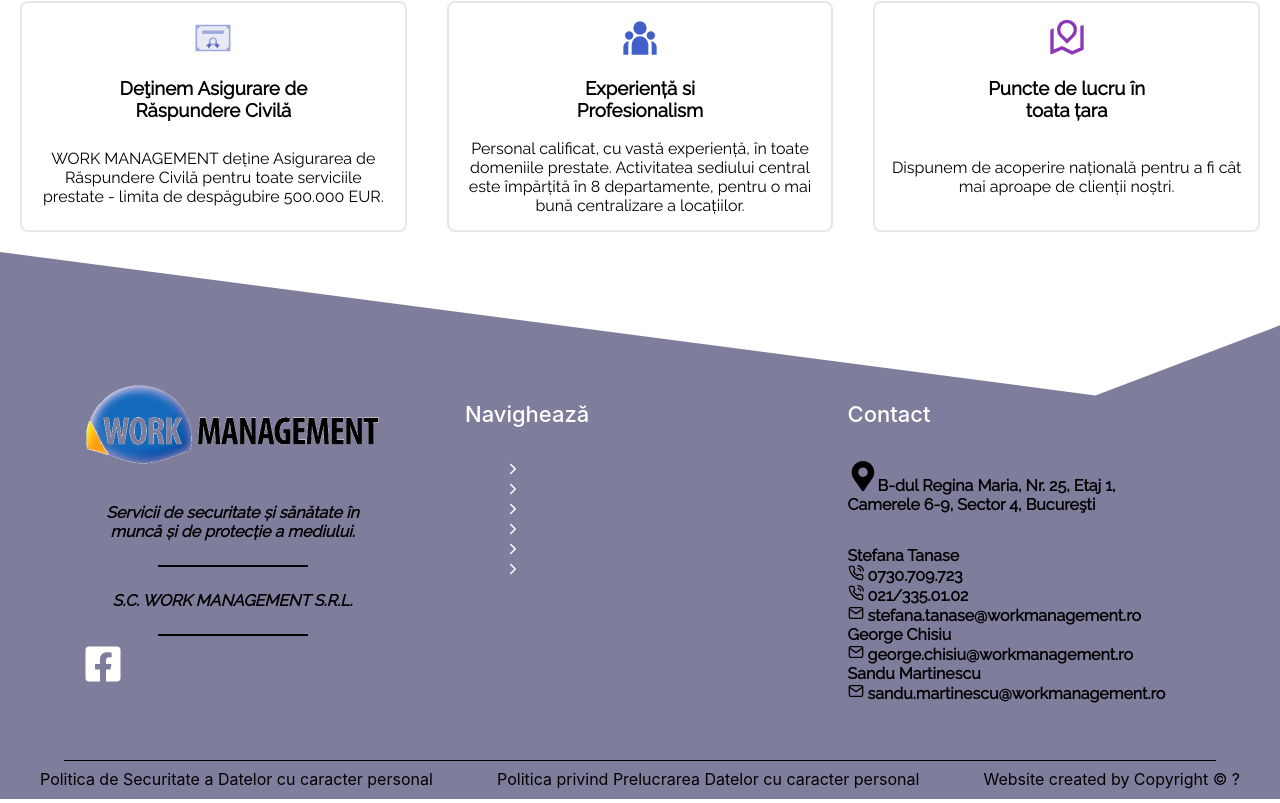
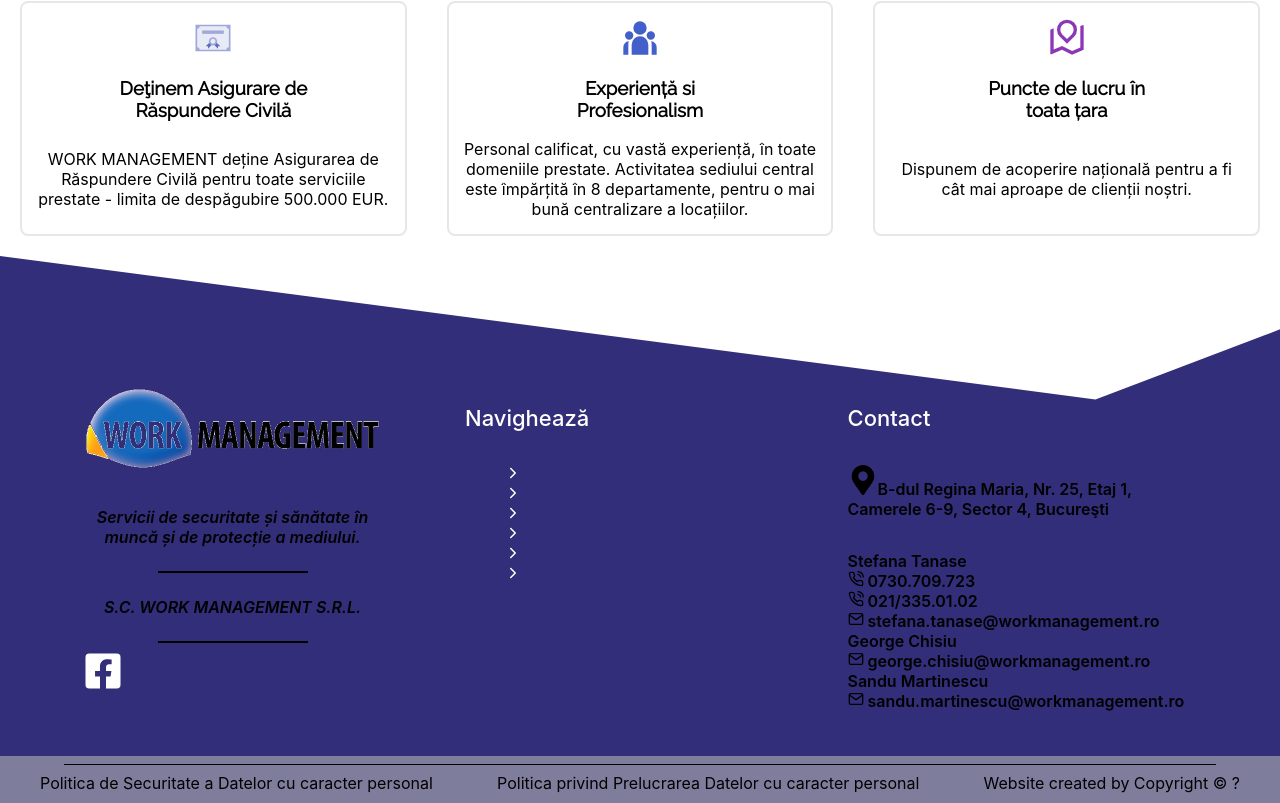
Before and after one commit to bmarcu13/work-management-website, a React (Create React App) app: page / in a window 1280 px wide. Shown: the part 682-1485 px from the top of the page. Built offline with nearby package versions, Linux system fonts and the light colour scheme.

Commit message:
changed font

```diff
--- a/src/Components/Footer/Footer.css
+++ b/src/Components/Footer/Footer.css
@@ -29,7 +29,7 @@
 /*footer styles*/
 
 .footer-section{
-    background-color: #7f7d9c;
+    background-color: #332e79;
     height: 500px;
     position: relative;
     width: 100%;
--- a/src/index.css
+++ b/src/index.css
@@ -16,6 +16,7 @@
 }
 
 h3,
+h2
 p {
     font-family: "Raleway", sans-serif;
 }
```
